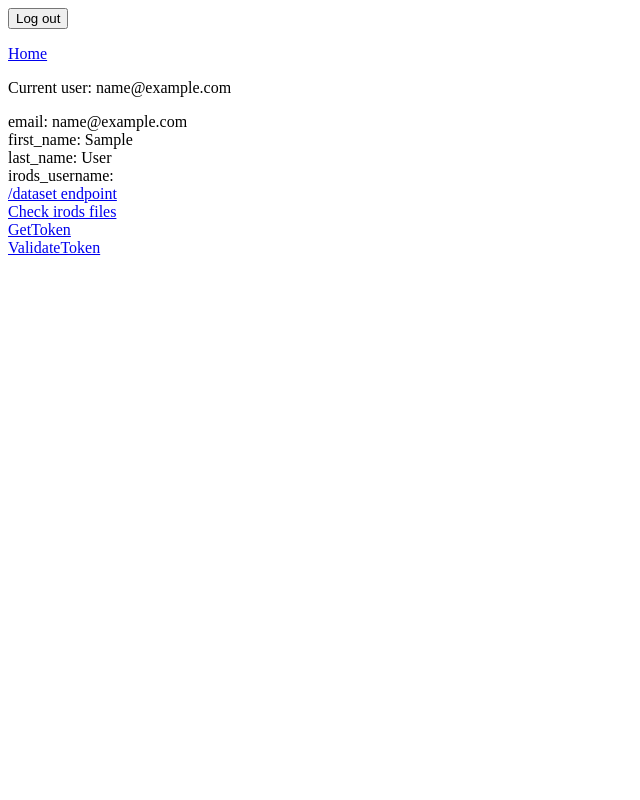
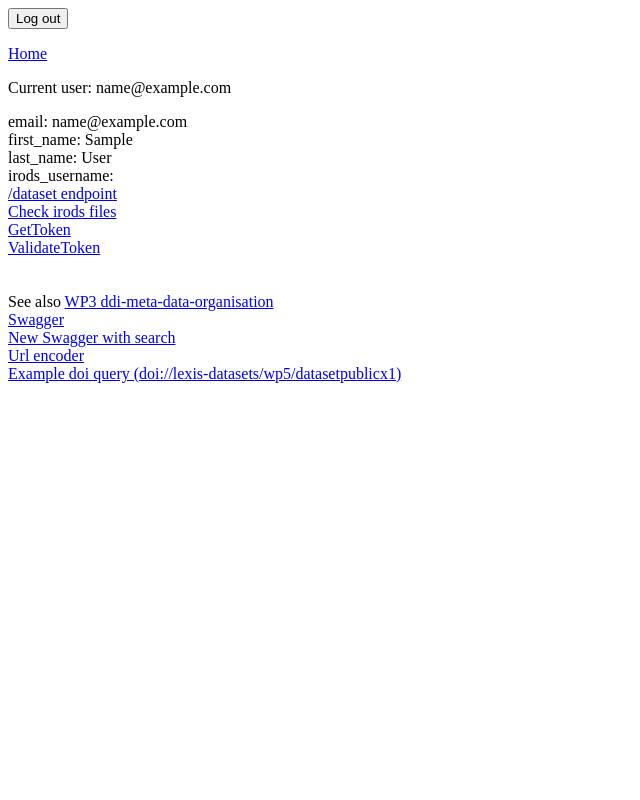
Before and after one commit to RubenGarcia/irods-django, a Django app: page /demo/ in a window 1280 px wide. Shown: the whole page, without its empty margins (0-640 px from the left). Run offline with Django 3.2, Linux system fonts and the light colour scheme; the visitor is signed in with stand-in values (Sample User, id 1); parts of the project's set-up code (start-up, migrations or seed data) failed here and were passed over.

Commit message:
Search by doi

```diff
--- a/demo/templates/demo/index.html
+++ b/demo/templates/demo/index.html
@@ -11,6 +11,11 @@
 <a href={% url 'irods' %}>Check irods files</a><br/>
 <a href={% url 'getToken'  %}>GetToken</a><br/>
 <a href={% url 'validateToken'  %}>ValidateToken</a><br/>
-
+<br/><br/>
+See also <a href="https://openproject.it4i.cz/projects/lexis-data-system/wiki/ddi-meta-data-organisation">WP3 ddi-meta-data-organisation</a><br/>
+<a href="https://code.it4i.cz/lexis/wp8/wp8-architecture/blob/master/data-service/data-service-swagger-definition.yaml">Swagger</a><br/>
+<a href="https://code.it4i.cz/lexis/wp8/dataset-management-interface/blob/master/data-service-swagger-definition.yaml">New Swagger with search</a><br/>
+<a href="https://www.urlencoder.org/">Url encoder</a><br/>
+<a href="https://irods-api.lexis.lrz.de/demo/dataset/doi%3A%2F%2Flexis-datasets%2Fwp5%2Fdatasetpublicx1">Example doi query (doi://lexis-datasets/wp5/datasetpublicx1)</a><br/>
     {% endif %}
 {% endblock %}
--- a/demo/urls.py
+++ b/demo/urls.py
@@ -3,9 +3,10 @@ from django.urls import path
 from . import views
 
 urlpatterns = [
-    path(r'', views.index, name='index'),
-    path(r'irods', views.irods, name='irods'),
-    path(r'dataset', views.listDatasets, name='listDatasets'),
-    path(r'token', views.getToken, name='getToken'),
-    path(r'validate_token', views.validateToken, name='validateToken'),
+    path('', views.index, name='index'),
+    path('irods', views.irods, name='irods'),
+    path('dataset', views.listDatasets, name='listDatasets'),
+    path('dataset/<path:doi>/', views.Dataset),
+    path('token', views.getToken, name='getToken'),
+    path('validate_token', views.validateToken, name='validateToken'),
 ]
--- a/demo/views.py
+++ b/demo/views.py
@@ -23,6 +23,8 @@ import urllib.parse
 from irods.session import iRODSSession
 from irods.manager.collection_manager import CollectionManager
 from irods.exception import CollectionDoesNotExist
+from irods.models import DataObject, DataObjectMeta, Collection, CollectionMeta
+from irods.column import Criterion
 
 from irods.connection import ExceptionOpenIDAuthUrl
 
@@ -45,6 +47,18 @@ def validateToken(request):
 def index(request):
     return render(request, 'demo/index.html')
 
+def datasetMeta(d, metadata):
+    for x in ['identifier', 'title', 'publicationYear', 'resourceType', 'relatedIdentifier']:
+        try:
+           d[x]=metadata.get_one(x).value
+        except:
+           print('Irods metadata for ' + x + ' does not conform to standard, ignoring')
+    for x in ['creator', 'publisher', 'owner', 'contributor' ]:
+           d[x]=[]
+           for y in metadata.get_all(x):
+               d[x].append (y.value)
+
+
 #https://github.com/theferrit32/python-irodsclient/blob/openid/examples/pyils.py
 def ls_coll_public(coll):
         i=[]
@@ -61,15 +75,7 @@ def ls_coll_public(coll):
                     d['project']=p['name']
                     d['group']=g['name']
                     #now metadata
-                    for x in ['identifier', 'title', 'publicationYear', 'resourceType', 'relatedIdentifier']:
-                        try:
-                          d[x]=dataset.metadata.get_one(x).value
-                        except:
-                          print('Irods metadata for ' + x + ' does not conform to standard, ignoring')
-                    for x in ['creator', 'publisher', 'owner', 'contributor' ]:
-                             d[x]=[]
-                             for y in dataset.metadata.get_all(x):
-                                 d[x].append (y.value)
+                    datasetMeta(d, dataset.metadata)
                     # now origin
                     d['access_permission']='public'
                     i.append(d)
@@ -78,6 +84,7 @@ def ls_coll_public(coll):
 def ls_coll (coll_manager):
    coll=coll_manager.get('/'+IRODS['zone']+'/public')
    public=ls_coll_public (coll)
+#add search through project and user
    return public
 
 #https://github.com/RubenGarcia/python-irodsclient/blob/openid/examples/pyiget.py
@@ -111,11 +118,37 @@ def listDatasets(request):
         try:
           d=ls_coll(coll_manager)
         except CollectionDoesNotExist:
-          return HttpResponse ('{"status": "503", "message": "Irods files not in expected format"}', content_type='application/json', status=503)
+          return HttpResponse ('{"status": "503", "errorString": "Irods files not in expected format"}', content_type='application/json', status=503)
         except ExceptionOpenIDAuthUrl:
-          return HttpResponse ('{"status": "401", "message": "Token not accepted by irods, Auth URL sent by irods"}', content_type='application/json', status=401)
+          return HttpResponse ('{"status": "401", "errorString": "Token not accepted by irods, Auth URL sent by irods"}', content_type='application/json', status=401)
         except:
-          return HttpResponse ('{"status": "503", "message": "Error connecting to irods backend"}', content_type='application/json', status=503)
+          return HttpResponse ('{"status": "503", "errorString": "Error connecting to irods backend"}', content_type='application/json', status=503)
+        return HttpResponse (json.dumps(d, sort_keys=True, indent=4), content_type='application/json')
+
+
+def Dataset(request, doi):
+    with iRODSSession(host=IRODS['host'], port=IRODS['port'], authentication_scheme='openid',
+         openid_provider='keycloak_openid', user=request.user.irods_username,
+        zone=IRODS['zone'], access_token=request.session.get('oidc_access_token', None),
+        block_on_authURL=False
+        ) as session:
+        try:
+          results = session.query(Collection, CollectionMeta).filter(
+                         Criterion('=', CollectionMeta.name, 'identifier')).filter(
+                         Criterion('=', CollectionMeta.value, doi)
+                         ).execute()
+        except ExceptionOpenIDAuthUrl:
+          return HttpResponse ('{"status": "401", "errorString": "Token not accepted by irods, Auth URL sent by irods"}', content_type='application/json', status=401)
+        except:
+          return HttpResponse ('{"status": "503", "errorString": "Error connecting to irods backend"}', content_type='application/json', status=503)
+        if len(results)==0:
+          return HttpResponse ('{}',  content_type='application/json')
+        result=results[0]
+        coll=session.collections.get(result[Collection.name])
+        d={}
+        d['name']=coll.name
+        datasetMeta(d, coll.metadata)
+
         return HttpResponse (json.dumps(d, sort_keys=True, indent=4), content_type='application/json')
 
 
--- a/moz_test/keycloakauth.py
+++ b/moz_test/keycloakauth.py
@@ -11,10 +11,9 @@ from mozilla_django_oidc.auth import OIDCAuthenticationBackend
 
 class MyOIDCAB(OIDCAuthenticationBackend):
     def update_user(self, user, claims):
-        print ("claims: <%s>" % claims)
         user.first_name = claims.get('given_name', '')
         user.last_name = claims.get('family_name', '')
-        user.irods_username = claims.get('preferred_username', '')
+        user.irods_name = claims.get('preferred_username', '')
         user.save()
 
         return user
--- a/moz_test/settings.py
+++ b/moz_test/settings.py
@@ -68,6 +68,7 @@ OIDC_OP_JWKS_ENDPOINT = "https://keycloak.lrz.lexis-project.eu/auth/realms/porta
 
 LOGIN_REDIRECT_URL = "https://irods-api.lexis.lrz.de/"
 LOGOUT_REDIRECT_URL = "https://irods-api.lexis.lrz.de/"
+
 LOGIN_URL = "https://irods-api.lexis.lrz.de/"
 
 OIDC_OP_LOGOUT_URL_METHOD = 'demo.views.provider_logout'
```
